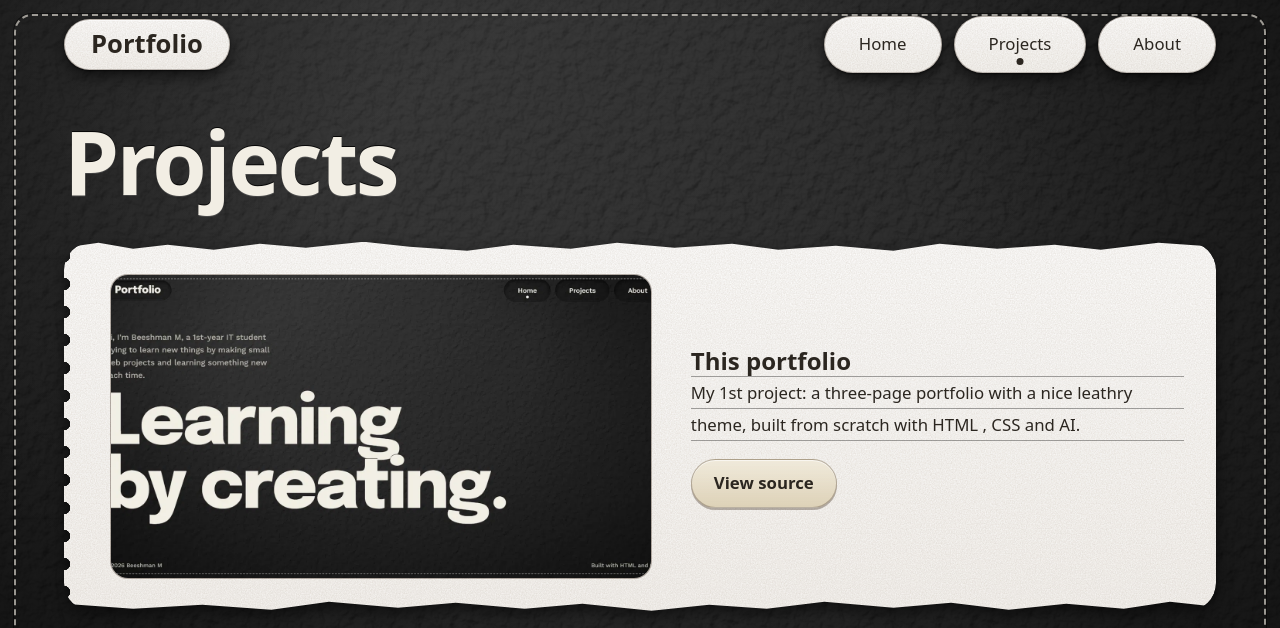
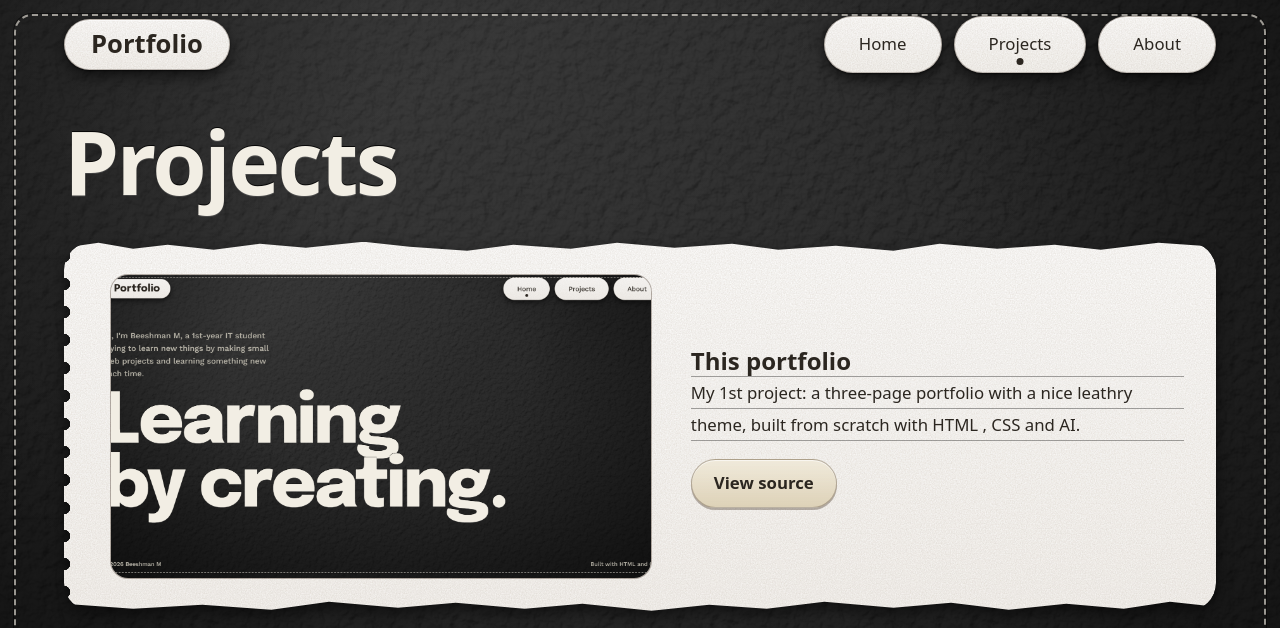
Before and after one commit to beeshmanm/MyPortfolio, a plain HTML site: page project.html in a window 1280 px wide. Shown: the top 628 px of the page. Drawn offline with Linux system fonts and the light colour scheme.

Commit message:
Updated portfolio design

```diff
--- a/project.html
+++ b/project.html
@@ -31,7 +31,7 @@
 
       <article class="card glass featured">
         <div>
-          <img class="thumb" src="assets/preview.webp" alt="Home page of my portfolio with a large headline reading Learning by creating on a black leather background">
+          <img class="thumb" src="assets/portfolio-preview.png.png" alt="Home page of my portfolio with a large headline reading Learning by creating on a black leather background">
         </div>
         <div>
           <h2>This portfolio</h2>
```
Also changed, not shown: assets/portfolio-preview.png.png (added), assets/preview.webp (deleted).
